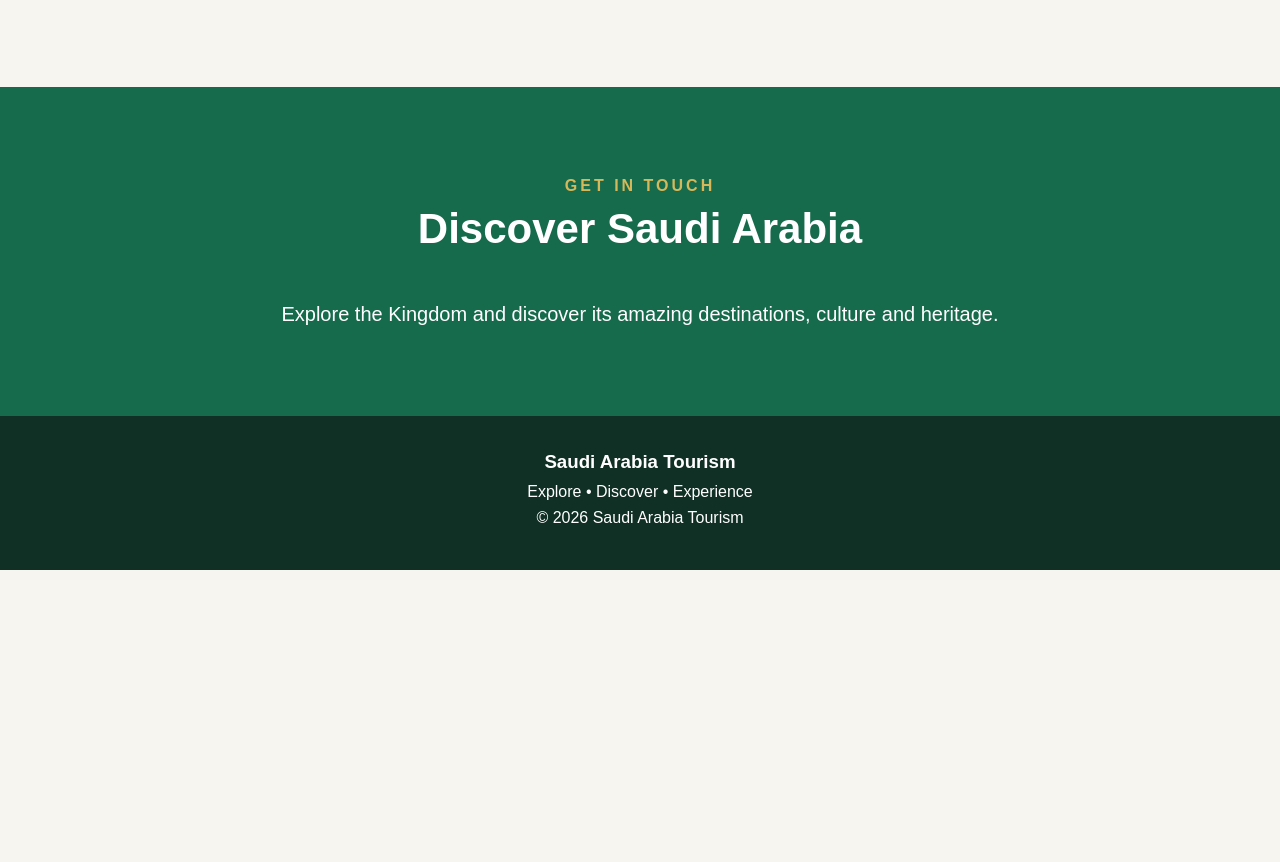
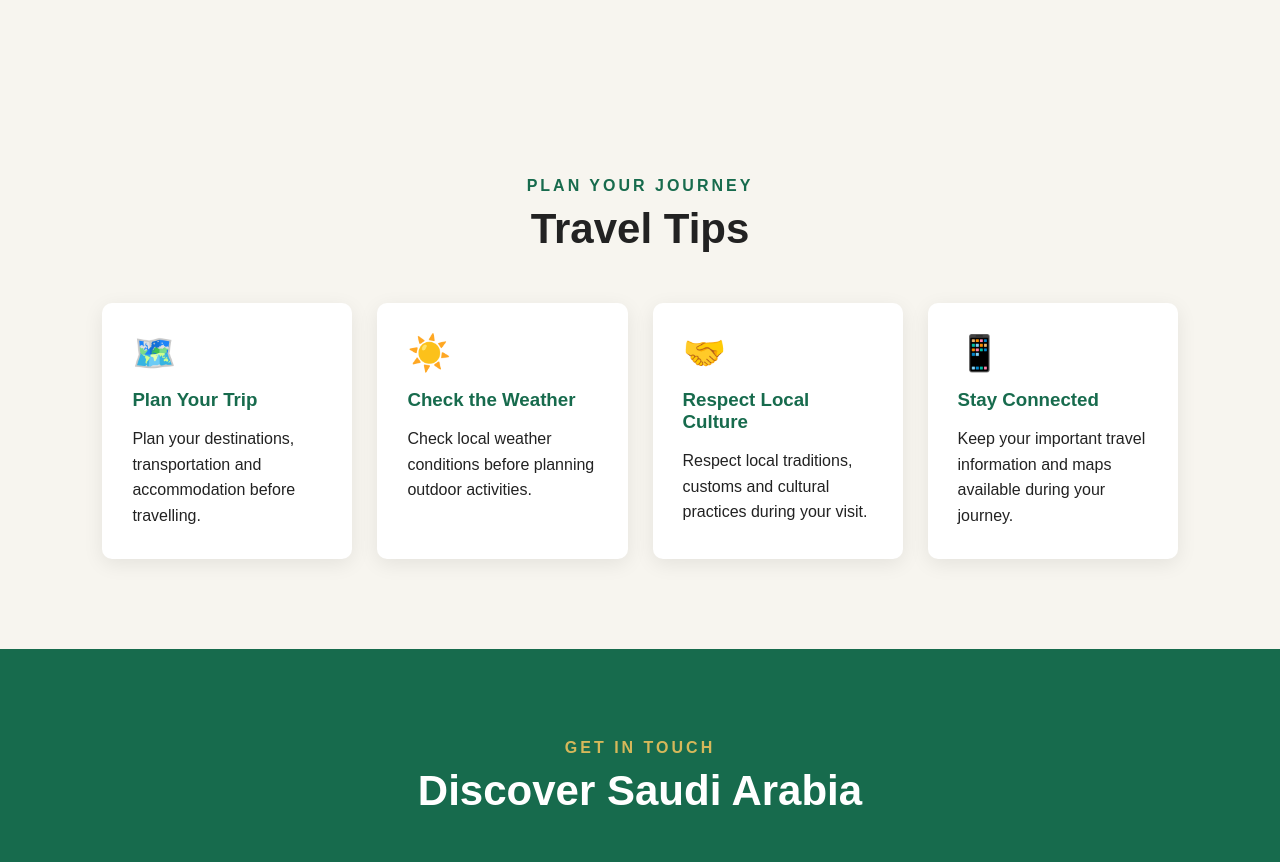
Before and after one commit to uzairejaz150-hue/Saudi-Arabia-web-2, a plain HTML site: page index.html in a window 1280 px wide. Shown: the part 6143-7005 px from the top of the page. Before the commit the page ends 6713 px from the top, so only its background shows below. Drawn offline with Linux system fonts and the light colour scheme.

Commit message:
Update index.html

```diff
--- a/index.html
+++ b/index.html
@@ -536,6 +536,76 @@
 
 </section>
 
+    <!-- TRAVEL TIPS -->
+
+<section class="travel">
+
+    <div class="section-title">
+
+        <p>PLAN YOUR JOURNEY</p>
+
+        <h2>Travel Tips</h2>
+
+    </div>
+
+    <div class="cards">
+
+        <div class="card">
+
+            <div class="province-icon">🗺️</div>
+
+            <h3>Plan Your Trip</h3>
+
+            <p>
+                Plan your destinations, transportation and
+                accommodation before travelling.
+            </p>
+
+        </div>
+
+        <div class="card">
+
+            <div class="province-icon">☀️</div>
+
+            <h3>Check the Weather</h3>
+
+            <p>
+                Check local weather conditions before planning
+                outdoor activities.
+            </p>
+
+        </div>
+
+        <div class="card">
+
+            <div class="province-icon">🤝</div>
+
+            <h3>Respect Local Culture</h3>
+
+            <p>
+                Respect local traditions, customs and cultural
+                practices during your visit.
+            </p>
+
+        </div>
+
+        <div class="card">
+
+            <div class="province-icon">📱</div>
+
+            <h3>Stay Connected</h3>
+
+            <p>
+                Keep your important travel information and
+                maps available during your journey.
+            </p>
+
+        </div>
+
+    </div>
+
+</section>
+
     <!-- CONTACT -->
 
     <section class="contact" id="contact">
```
